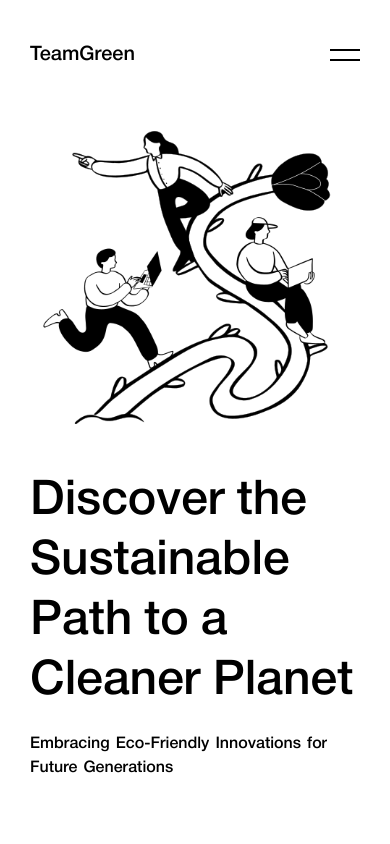
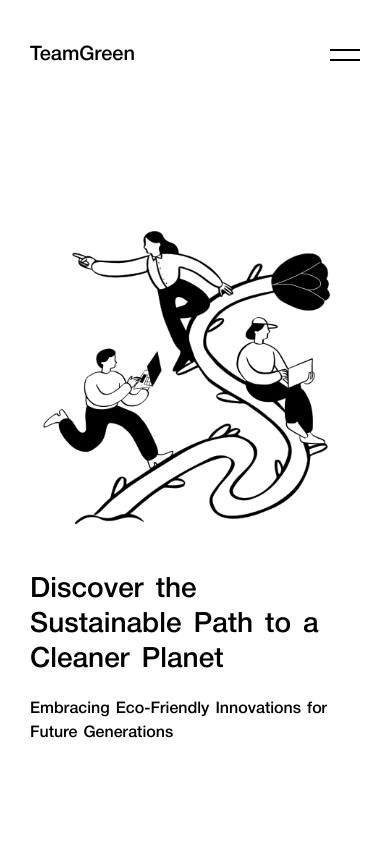
Before and after one commit to farkhanmhd/teamgreen, a Next.js app: page / in a window 390 px wide. Shown: the top 844 px of the page. Built offline with nearby package versions, Linux system fonts and the light colour scheme.

Commit message:
fixed hero section on mobile

```diff
--- a/src/app/ui/components/HeroSection.js
+++ b/src/app/ui/components/HeroSection.js
@@ -33,7 +33,7 @@ const HeroSection = () => {
       });
   });
   return (
-    <section className="flex h-[100dvh] w-full flex-col gap-y-8 bg-transparent pt-[110px] font-medium mix-blend-difference lg:gap-y-0 lg:pt-0 xl:flex-row xl:items-center xl:justify-between">
+    <section className="flex h-[100dvh] w-full flex-col justify-center gap-y-8 bg-transparent pt-[110px] font-medium mix-blend-difference lg:gap-y-0 lg:pt-0 xl:flex-row xl:items-center xl:justify-between">
       <div className="flex w-full overflow-hidden invert-[1] lg:h-[60%] xl:order-2 xl:h-auto xl:max-w-[456px]">
         <Image
           id="hero-image"
@@ -45,7 +45,7 @@ const HeroSection = () => {
         />
       </div>
       <div className="xl:order-1 xl:max-w-[60%]">
-        <h1 className="mb-5 flex flex-wrap gap-x-3 text-2xl leading-tight lg:gap-x-6 lg:text-5xl">
+        <h1 className="text-md mb-5 flex flex-wrap gap-x-3 leading-tight sm:text-lg md:text-2xl lg:gap-x-6 lg:text-5xl">
           <SplitWord className="hero-title">
             Discover the Sustainable Path to a Cleaner Planet
           </SplitWord>
```
